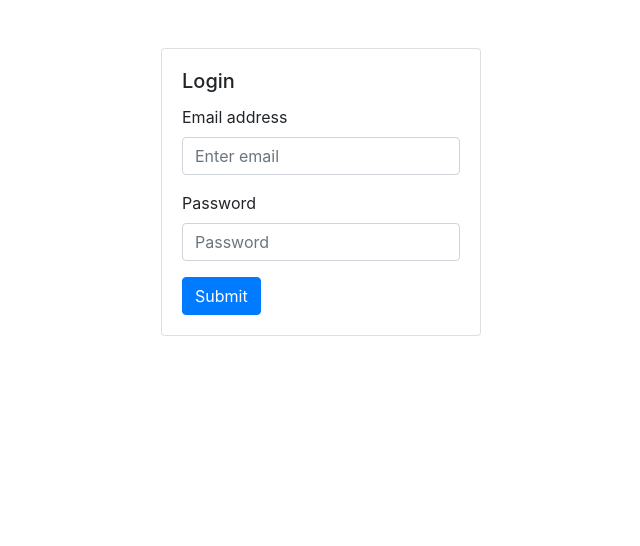
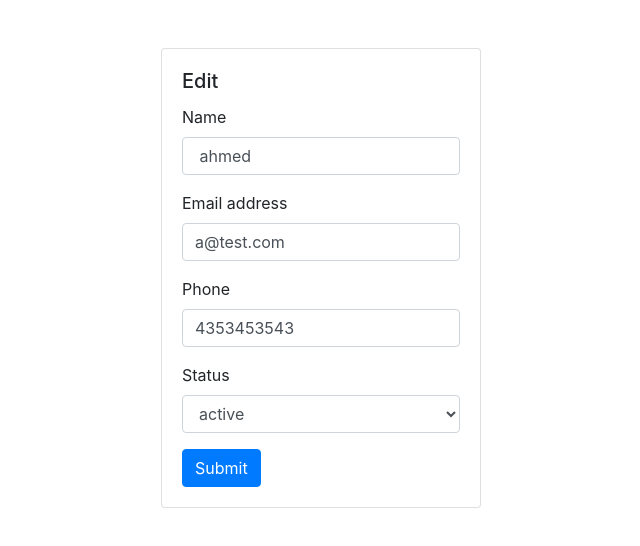
Before and after one commit to shehab20089/AngularTask, an Angular app: page /edit/1 in a window 1280 px wide. Shown: the top 546 px of the page, without its empty margins (319-959 px from the left). Built offline with nearby package versions, Linux system fonts and the light colour scheme.

Commit message:
adding the edit functionality and implemnting angular guard in some routes

```diff
--- /dev/null
+++ b/src/app/auth-guard.service.ts
@@ -0,0 +1,27 @@
+import { Injectable } from "@angular/core";
+import { Router, CanActivate } from "@angular/router";
+import { LoginServiceService } from "./login-service.service";
+
+@Injectable()
+export class AuthGuardService implements CanActivate {
+  constructor(public auth: LoginServiceService, public router: Router) {}
+  canActivate(): boolean {
+    if (!this.auth.isLoggedIn()) {
+      this.router.navigate(["login"]);
+      return false;
+    }
+    return true;
+  }
+}
+
+@Injectable()
+export class AuthGuardLoginService implements CanActivate {
+  constructor(public auth: LoginServiceService, public router: Router) {}
+  canActivate(): boolean {
+    if (this.auth.isLoggedIn()) {
+      this.router.navigateByUrl('/UserList/1');
+      return false;
+    }
+    return true;
+  }
+}
--- /dev/null
+++ b/src/app/edit-user/edit-user.component.html
@@ -0,0 +1,49 @@
+<div class="card ml-auto mr-auto mt-5 w-25" style="width: 18rem;">
+
+    <div class="card-body">
+        <h5 class="card-title">Edit</h5>
+<form id="frm3" (submit)="HandleEditing($event)">
+    <div class="">
+      <div class="form-group">
+        <label for="nameInput">Name</label>
+        <input
+          type="text"
+          class="form-control"
+          id="nameInput"
+          placeholder="Enter the user name....."
+        />
+      </div>
+      <div class="form-group">
+        <label for="exampleInputEmail1">Email address</label>
+        <input
+          type="email"
+          class="form-control"
+          id="exampleInputEmail1"
+          aria-describedby="emailHelp"
+          placeholder="Enter the user mail....."
+        />
+      </div>
+      <div class="form-group">
+        <label for="phoneInput">Phone</label>
+        <input
+          type="tel"
+          class="form-control"
+          id="phoneInput"
+          pattern="[0-9]+"
+          title="must enter number only"
+          required
+          placeholder="Enter the user phone number"
+        />
+      </div>
+      <div class="form-group">
+        <label for="exampleFormControlSelect1">Status</label>
+        <select class="form-control" id="StatusSelect">
+          <option>active</option>
+          <option> soft_deleted </option>
+        </select>
+      </div>
+    </div>
+    <input type="submit"   class="btn btn-primary" />
+  </form>
+</div>
+</div>
--- /dev/null
+++ b/src/app/edit-user/edit-user.component.ts
@@ -0,0 +1,54 @@
+import { Component, OnInit } from "@angular/core";
+import { ActivatedRoute, Router } from "@angular/router";
+import { UserServiceService } from "../user-service.service";
+
+@Component({
+  selector: "app-edit-user",
+  templateUrl: "./edit-user.component.html",
+  styleUrls: ["./edit-user.component.css"]
+})
+export class EditUserComponent implements OnInit {
+  constructor(
+    private _activatedRoute: ActivatedRoute,
+    private _router: Router,
+    private _UserServiceService: UserServiceService
+  ) {}
+  oldval = {};
+  uid;
+
+  ngOnInit() {
+    this._activatedRoute.params.subscribe(data => {
+      console.log(data.unum);
+      this.uid = data.unum;
+      this.oldval = this._UserServiceService.getUserById(data.unum);
+      var editfrm = document.getElementById("frm3");
+      (<HTMLInputElement>(
+        editfrm.querySelector("#nameInput")
+      )).value = this.oldval["name"];
+      (<HTMLInputElement>(
+        editfrm.querySelector("#exampleInputEmail1")
+      )).value = this.oldval["email"];
+      (<HTMLInputElement>editfrm.querySelector("#phoneInput")).value =
+        this.oldval["phone"] + "";
+      (<HTMLInputElement>(
+        editfrm.querySelector("#StatusSelect")
+      )).value = this.oldval["Status"];
+    });
+  }
+  HandleEditing(e) {
+    console.log(e);
+    e.preventDefault();
+    console.log(this.uid)
+    let obj = {
+      name: e.target.querySelector("#nameInput").value,
+      email: e.target.querySelector("#exampleInputEmail1").value,
+      phone: e.target.querySelector("#phoneInput").value,
+      id: this.uid,
+      Status: e.target.querySelector("#StatusSelect").value
+    };
+    console.log(obj);
+    this._UserServiceService.editUser(obj);
+    this.oldval = this._UserServiceService.getUserById(this.uid);
+    this._router.navigateByUrl('UserList/1')
+  }
+}
--- a/src/app/login-service.service.ts
+++ b/src/app/login-service.service.ts
@@ -30,7 +30,7 @@ isLoggedIn(){
 isAdmin()
 {
   if(this.isLoggedIn()){
-    return localStorage.getItem('token')['userType']=="admin";
+    return JSON.parse(localStorage.getItem('token'))['userType']=="admin";
   }
 }
 
--- a/src/app/user-list/user-list.component.html
+++ b/src/app/user-list/user-list.component.html
@@ -156,23 +156,25 @@
             <td>{{ item.phone }}</td>
             <td>{{ item.email }}</td>
             <td>{{ item.Status }}</td>
-            <td>
+            <td *ngIf="_LoginServic.isAdmin()">
               <button
                 class="btn btn-danger mr-1"
                 (click)="HandleDelete(item.id)"
+
               >
                 Delete
               </button>
-              <button class="btn btn-primary" (click)="HandleEdit(item.id)">
+              <a class="btn btn-primary" routerLink="/edit/{{ item.id }}">
                 Edit
-              </button>
+              </a>
             </td>
             <td></td>
           </tr>
         </tbody>
       </table>
-      <div class="" style="min-height: 90%;  text-align: center;">
-        <div style="display: inline-block; min-height: 90%">
+      <div class="" style="   text-align: center;">
+        <div style="display: inline-block; height: 100%;
+        min-height: 100%;">
           <ul class="pagination">
             <li class="page-item">
               <a class="page-link" href="#">Previous</a>
--- a/src/app/user-list/user-list.component.ts
+++ b/src/app/user-list/user-list.component.ts
@@ -1,7 +1,7 @@
 import { Component, OnInit } from "@angular/core";
 import { UserServiceService } from "../user-service.service";
 import { ActivatedRoute } from "@angular/router";
-
+import { LoginServiceService } from "../login-service.service";
 @Component({
   selector: "app-user-list",
   templateUrl: "./user-list.component.html",
@@ -10,7 +10,8 @@ import { ActivatedRoute } from "@angular/router";
 export class UserListComponent implements OnInit {
   constructor(
     private userService: UserServiceService,
-    private Router: ActivatedRoute
+    private Router: ActivatedRoute,
+    private _LoginServic:LoginServiceService
   ) {}
 
   data = [];
--- a/src/app/user-service.service.ts
+++ b/src/app/user-service.service.ts
@@ -113,11 +113,33 @@ export class UserServiceService {
       });
   }
   DeleteUser(id) {
-    this.data=this.data.filter(i=>{
+    this.data = this.data.filter(i => {
       return i.id != id;
-    })
+    });
     return new Observable(observer => observer.next(this.data));
   }
+  getUserById(uid) {
+     var exist=this.data.filter(i=>{
+      return i.id==uid;
+    })
+    if(exist.length>0)
+    return exist[0];
+    else
+    return;
+  }
+editUser(uobj)
+{
+  this.data=this.data.filter(i=>{
+    return i.id != uobj['id'];
+  })
+  console.log(this.data)
+this.data.push(uobj);
+if (this.sortedFlag) {
+  this.sortUsers(this.sortedVal);
+}
+
+
+}
   addUser(newUser) {
     var didExsist: Boolean = this.data.every(i => {
       return i.id == newUser.id;
```
Also changed, not shown: src/app/app-routing.module.ts (+8 -3 lines), src/app/app.module.ts (+6 -3 lines), src/app/edit-user/edit-user.component.css (added), 2 other files (tests, documents, lock files or other folders).
